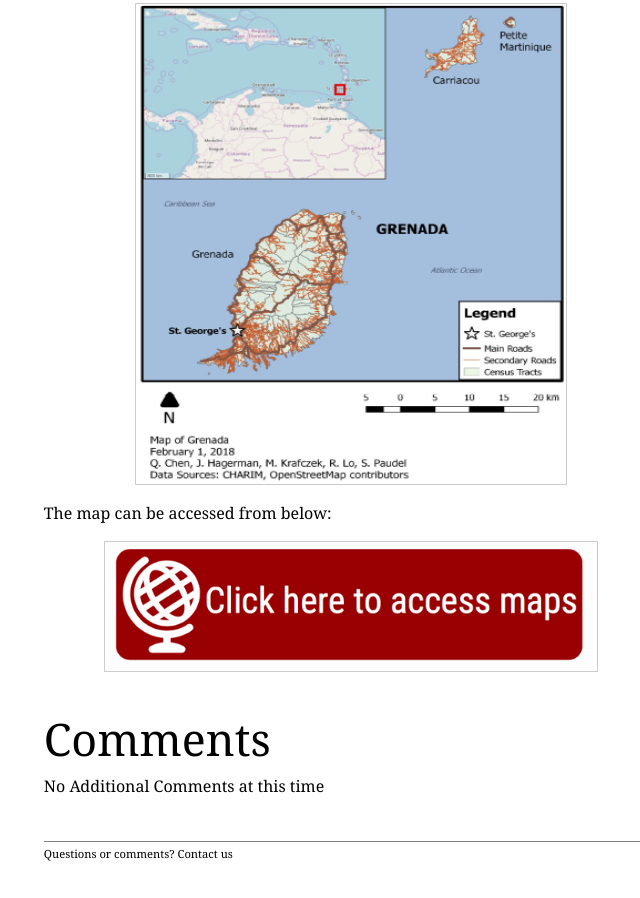
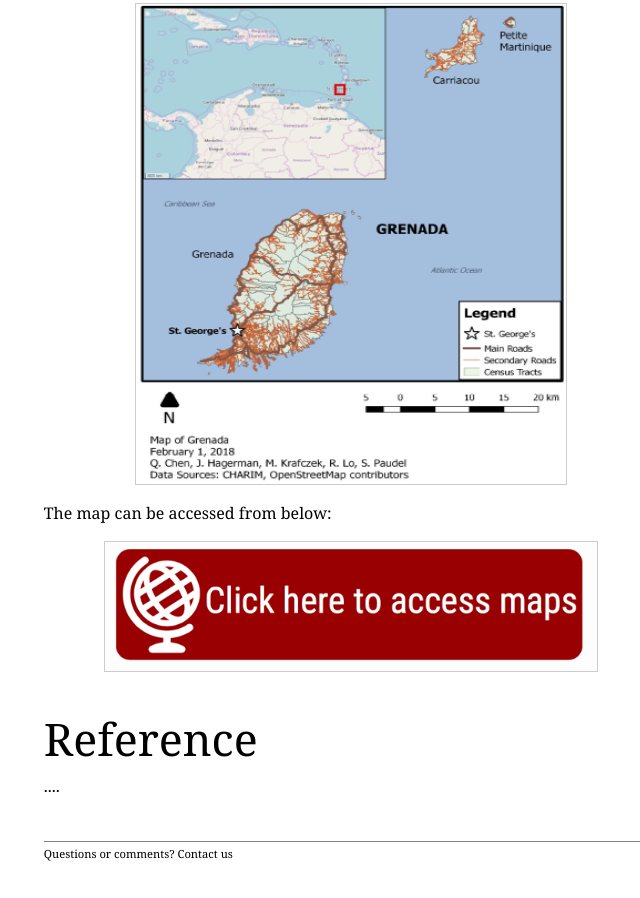
Before and after one commit to q-schen/gp481, a plain HTML site: page project.html in a window 1280 px wide. Shown: the part 694-1592 px from the top of the page, without its empty margins (289-929 px from the left). Drawn offline with Linux system fonts and the light colour scheme.

Commit message:
Update project.html

```diff
--- a/project.html
+++ b/project.html
@@ -39,8 +39,8 @@
         <img src="Images/mapAccess.png" alt="Access Map" width="200" height="50">
         </a>
     <br>
-    <h2> Comments </h2>
-        <p> No Additional Comments at this time </p>
+    <h2> Reference </h2>
+        <p> ....</p>
         <br>
 			<div class="closing">Questions or comments? Contact us</div>
 		</div>
```
